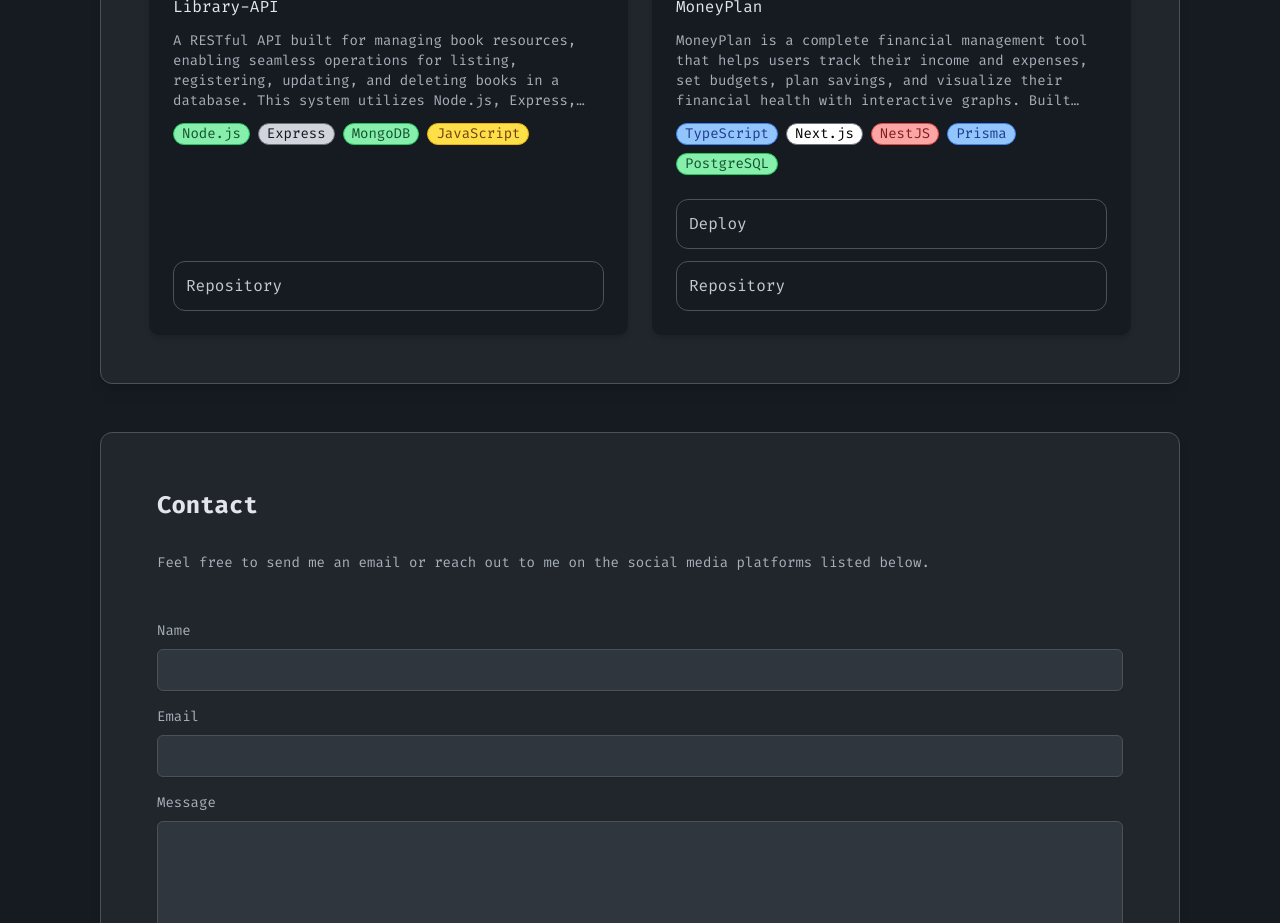
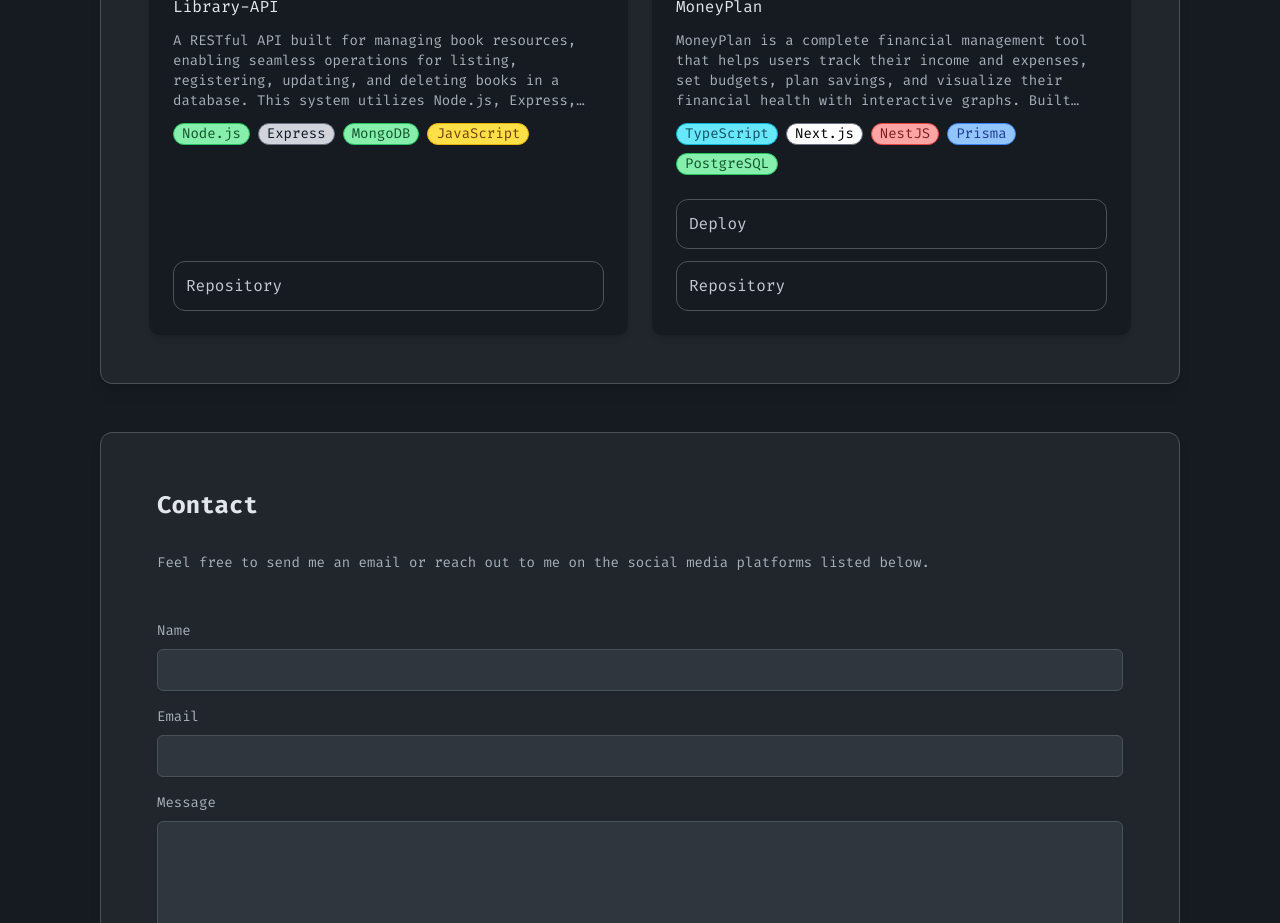
Before and after one commit to hermesgsc/portfolio, a Next.js app: page / in a window 1280 px wide. Shown: the part 2060-2983 px from the top of the page. Built offline with nearby package versions, Linux system fonts and the light colour scheme; some icons are missing.

Commit message:
Update Projects.tsx

```diff
--- a/src/components/Projects.tsx
+++ b/src/components/Projects.tsx
@@ -59,9 +59,9 @@ export const projectsData: Project[] = [
     technologies: [
       {
         name: "TypeScript",
-        bg: "bg-blue-300",
-        border: "border-blue-500",
-        text: "text-blue-900",
+        bg: "bg-cyan-300",
+        border: "border-cyan-500",
+        text: "text-cyan-900",
       },
       {
         name: "Next.js",
```
